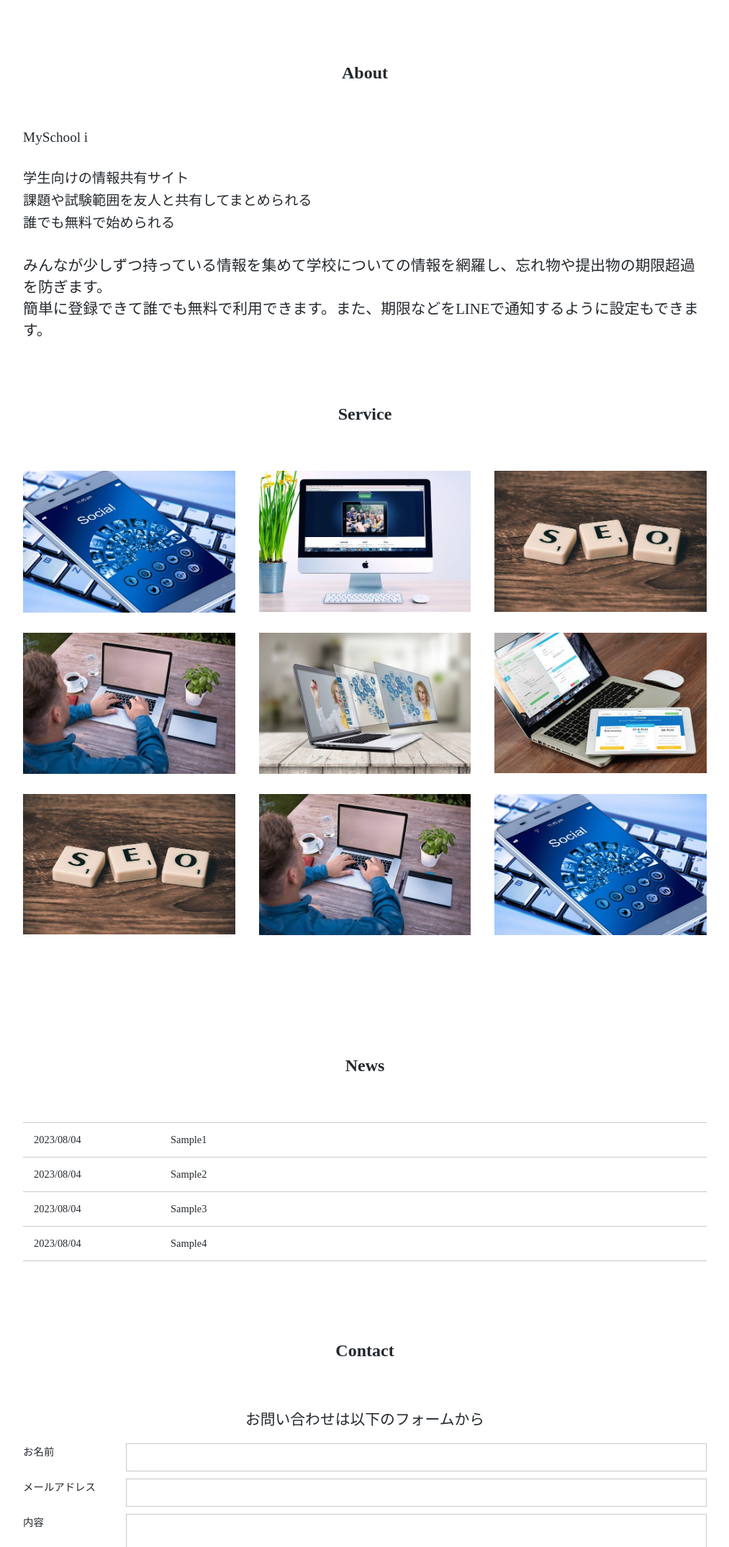
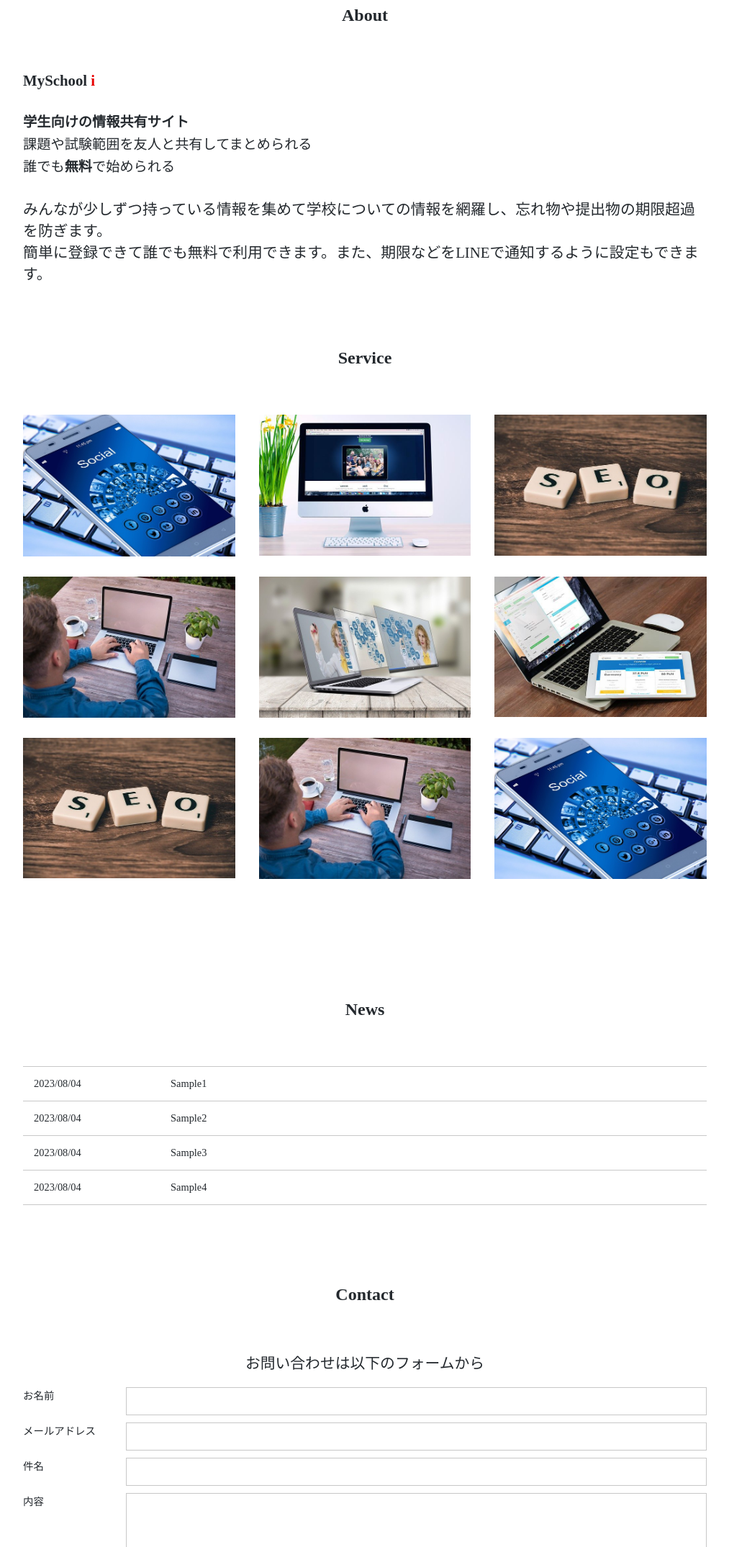
Before and after one commit to KanetyEngineer/MySchooli, a plain HTML site: page index.html in a window 1280 px wide. Shown: the part 651-2800 px from the top of the page at 72% size, without its empty margins (133-1146 px from the left). Drawn offline with nearby package versions, Linux system fonts and the light colour scheme; some packages are replaced by stand-ins of ours.

Commit message:
Update index.html

```diff
--- a/index.html
+++ b/index.html
@@ -38,13 +38,13 @@
 
     <!-- about -->
     <section id="about" class="wrapper">
-        <h2 class="sec-title">About</h2>
+        <h2 class="sec-title sec-title-about">About</h2>
         <div class="sec-main">
             <ul>
-                <li>MySchool i</li>
-                <li>学生向けの情報共有サイト</li>
+                <li class="msi"><b>MySchool <span class="i">i</span></b></li>
+                <li><b id="bold">学生向けの情報共有サイト</b></li>
                 <li>課題や試験範囲を友人と共有してまとめられる</li>
-                <li>誰でも無料で始められる</li>
+                <li>誰でも<b id="bold">無料</b>で始められる</li>
             </ul>
             <p>みんなが少しずつ持っている情報を集めて学校についての情報を網羅し、忘れ物や提出物の期限超過を防ぎます。<br>簡単に登録できて誰でも無料で利用できます。また、期限などをLINEで通知するように設定もできます。</p>
         </div>
@@ -93,15 +93,19 @@
     <section id="contact" class="wrapper">
         <h2 class="sec-title">Contact</h2>
         <p>お問い合わせは以下のフォームから</p>
-        <form action="#" method="post">
+        <form action="https://api.staticforms.xyz/submit" method="post">
+            <input type="hidden" name="accessKey" value="ddeab6b7-a528-450c-9a4e-95f0cb6cdfcf">
             <dl>
                 <dt><label for="name">お名前</label></dt>
-                <dd><input type="text" id="name"></dd>
+                <dd><input type="text" name="name" id="name" required></dd>
                 <dt><label for="email">メールアドレス</label></dt>
-                <dd><input type="email" id="email"></dd>
+                <dd><input type="text" name="email" id="email" required></dd>
+                <dt><label for="text">件名</label></dt>
+                <dd><input type="text" name="subject" id="subject" required></dd>
                 <dt><label for="content">内容</label></dt>
-                <dd><textarea id="content" cols="30" rows="10"></textarea></dd>
+                <dd><textarea name="message" id="content" cols="30" rows="10" required></textarea></dd>
             </dl>
+            <p class="submit-p">送信に成功すると「{"message":"Email Sent","success":true}」が表示されます。表示されたらブラウザバックしてください。<br>この文が表示されない場合はもう一度送信してください。</p>
             <div class="button"><input type="submit" value="送信"></div>
     </form>
     </section>
```
